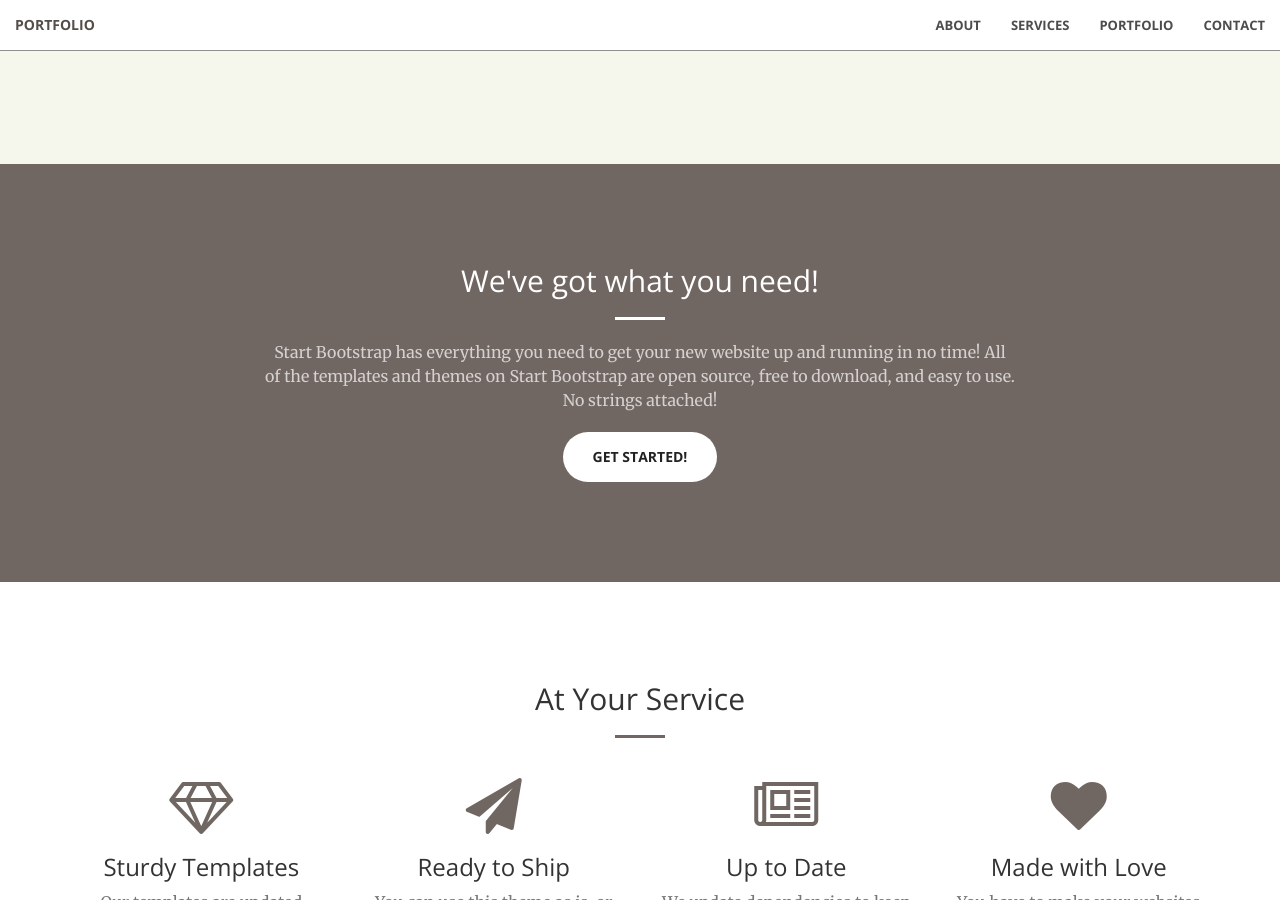
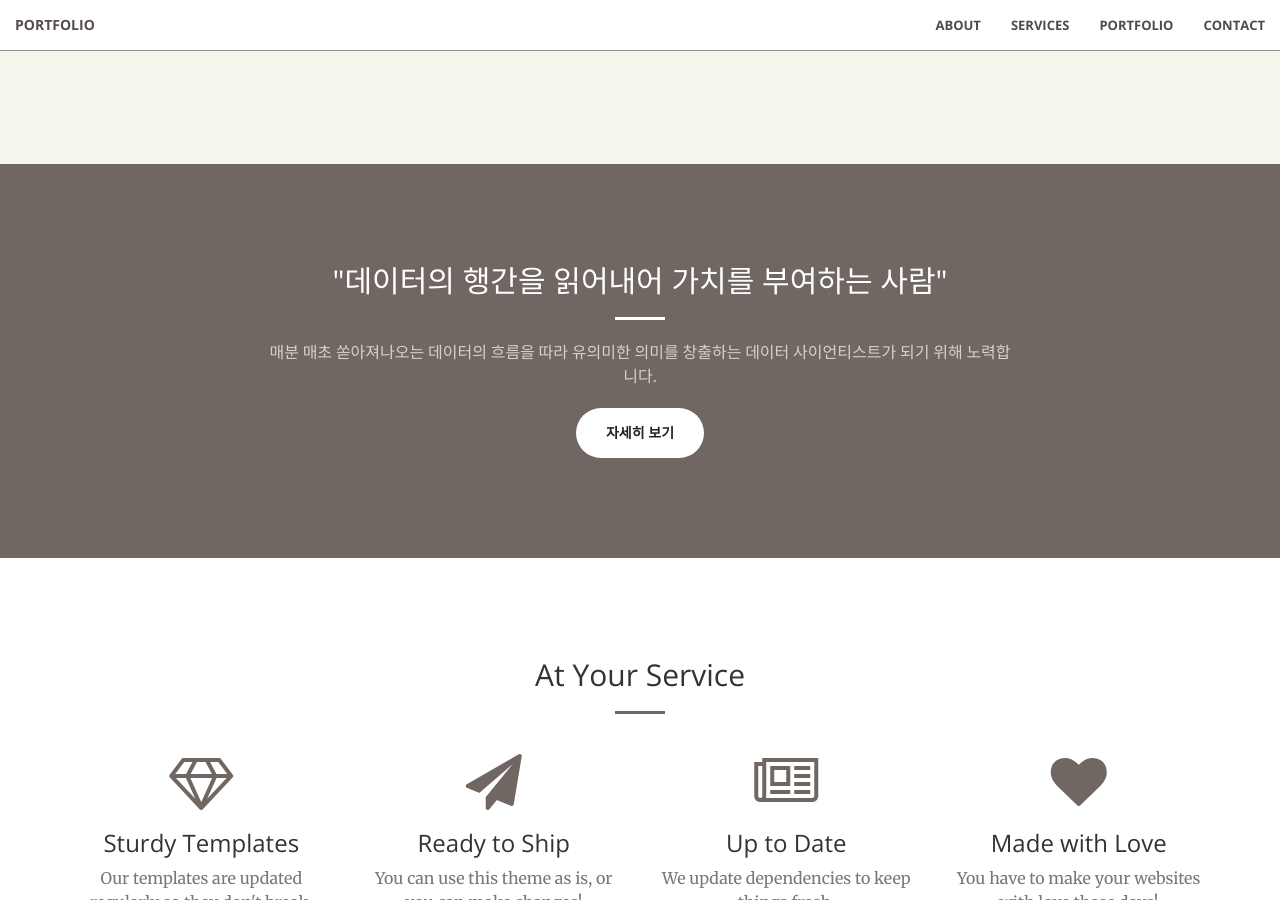
Before and after one commit to ymdev2023/ymdev2023.github.io, a Jekyll site: the page built from index.html, in a window 1280 px wide and 900 px high, scrolled down 736 px. Built offline with Jekyll 4.4.1, drawn with Linux system fonts in a browser that asks for light colours.

Commit message:
Update call-to-action.html

```diff
--- a/_includes/call-to-action.html
+++ b/_includes/call-to-action.html
@@ -2,10 +2,10 @@
     <div class="container">
         <div class="row">
             <div class="col-lg-8 col-lg-offset-2 text-center">
-                <h2 class="section-heading">We've got what you need!</h2>
+                <h2 class="section-heading">"데이터의 행간을 읽어내어 가치를 부여하는 사람"</h2>
                 <hr class="light">
-                <p class="text-faded">Start Bootstrap has everything you need to get your new website up and running in no time! All of the templates and themes on Start Bootstrap are open source, free to download, and easy to use. No strings attached!</p>
-                <a href="#" class="btn btn-default btn-xl">Get Started!</a>
+                <p class="text-faded">매분 매초 쏟아져나오는 데이터의 흐름을 따라 유의미한 의미를 창출하는 데이터 사이언티스트가 되기 위해 노력합니다.</p>
+                <a href="#" class="btn btn-default btn-xl">자세히 보기</a>
             </div>
         </div>
     </div>
```
